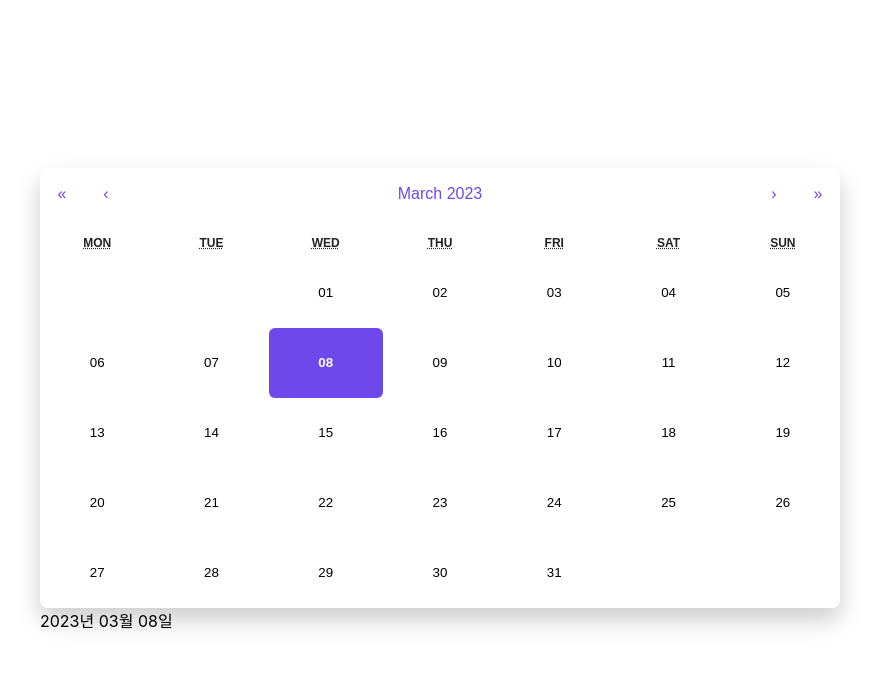
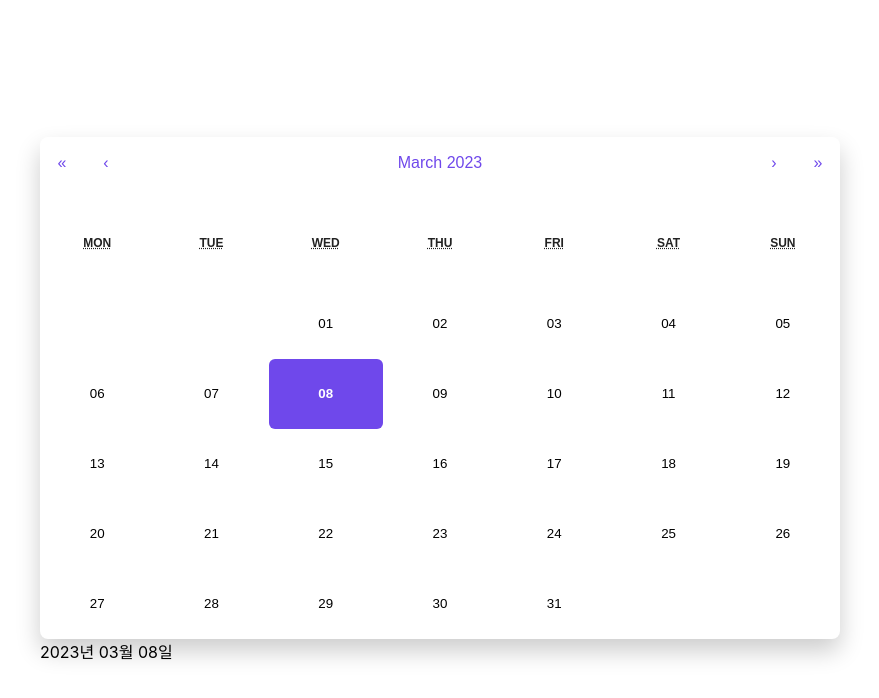
Before and after one commit to ApptiveDev/apptive-18th-team4-frontend, a React (Create React App) app: page /annualPlan in a window 1280 px wide. Shown: the top 698 px of the page, without its empty margins (200-1079 px from the left). Built offline with nearby package versions, Linux system fonts and the light colour scheme.

Commit message:
style: 제목과 날짜 사이 line-height 수정

```diff
--- a/src/pages/annual_plan/annual_plan.css
+++ b/src/pages/annual_plan/annual_plan.css
@@ -14,7 +14,7 @@
   border-radius: 8px;
   box-shadow: 0 12px 24px rgba(0, 0, 0, 0.2);
   font-family: Arial, Helvetica, sans-serif;
-  line-height: 1.125rem;
+  line-height: 5rem;
 }
 
 .react-calendar--doubleView {
@@ -147,7 +147,7 @@
 }
 
 .react-calendar__tile--hasActive {
-  background: #76baff;
+  background: #f8f8fa;
 }
 
 .react-calendar__tile--hasActive:enabled:hover,
```
